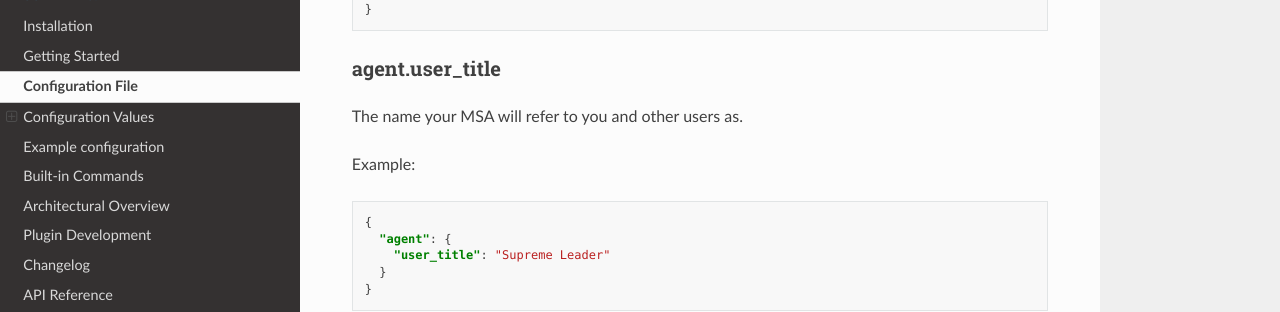
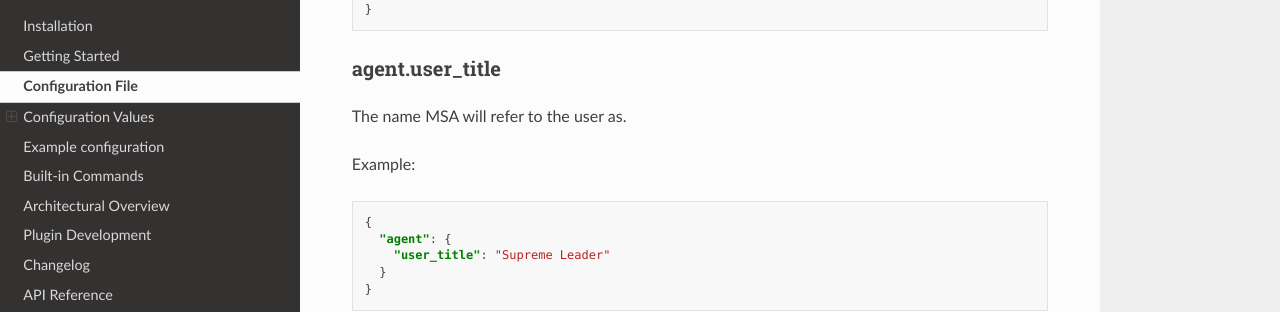
Before and after one commit to moe-serifu-circle/moe-serifu-agent, a Sphinx documentation site: the page built from python/sphinx/configuration.md, in a window 1280 px wide and 900 px high, scrolled down 641 px. Shown: the part 151-463 px from the top of the window. Built offline with Sphinx 7.4.7 and the Read the Docs theme 2.0.0, drawn with Linux system fonts in a browser that asks for light colours; pages that are not in the unit, such as notebooks, are missing from menus.

Commit message:
Update python/sphinx/configuration.md
Co-Authored-By: jghibiki <jghibiki@users.noreply.github.com>

````diff
--- a/python/sphinx/configuration.md
+++ b/python/sphinx/configuration.md
@@ -27,7 +27,7 @@ Example:
 ```
 
 ### agent.user_title
-The name your MSA will refer to you and other users as.
+The name MSA will refer to the user as.
 
 Example:
 ```json
````
